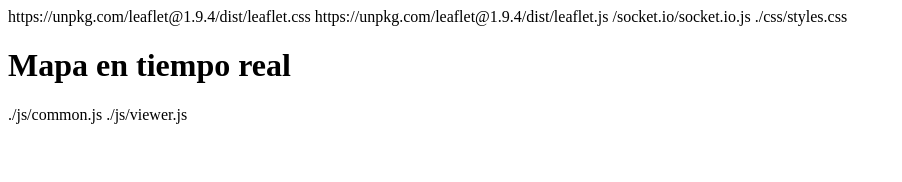
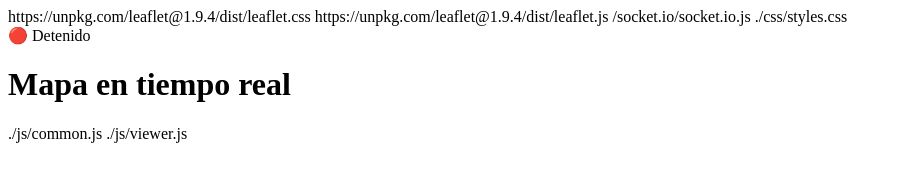
Before and after one commit to sitioweb001/rutas-tracker-realtime, a plain HTML site: page rutas-tracker-realtime/frontend/viewer.html in a window 1280 px wide. Shown: the whole page, without its empty margins (0-902 px from the left). Drawn offline with Linux system fonts and the light colour scheme.

Commit message:
Add live status bar to viewer.html

```diff
--- a/rutas-tracker-realtime/frontend/viewer.html
+++ b/rutas-tracker-realtime/frontend/viewer.html
@@ -15,6 +15,10 @@
   <!-- Tus estilos -->
   ./css/styles.css
 </head>
+  <div id="liveStatusBar" class="status-offline">
+  <div id="liveStatusDot"></div>
+  <div id="liveStatusText">🔴 Detenido</div>
+</div>
 <body>
   <div class="container">
     <div class="header">
```
